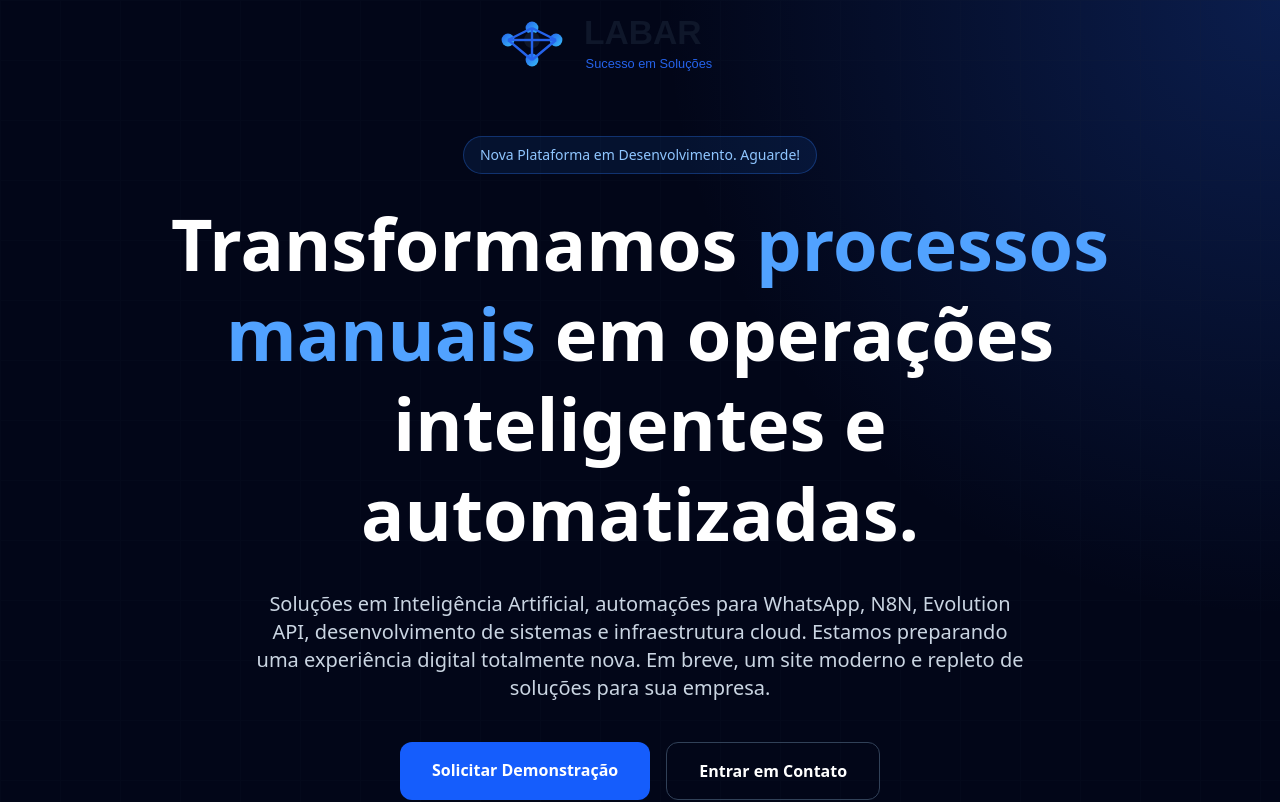
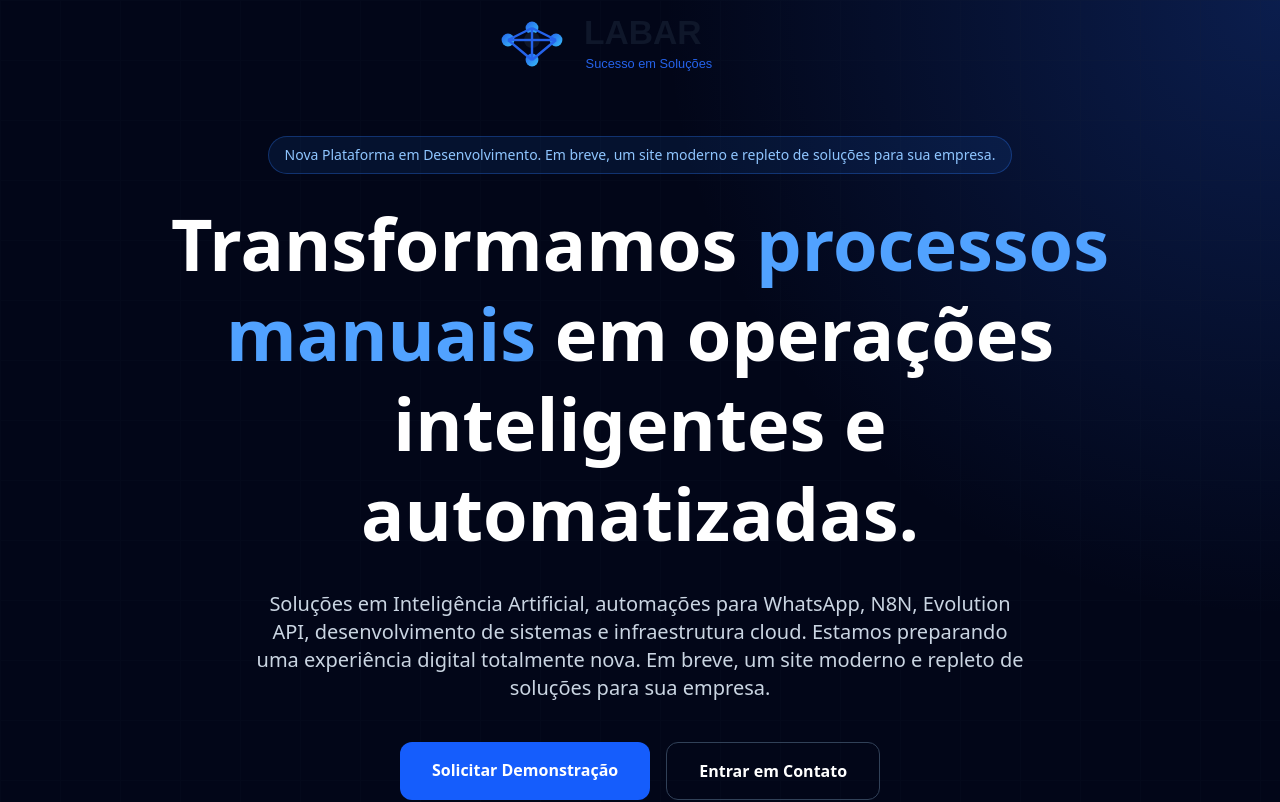
Before and after one commit to jrmalucoin/labar-site, a Next.js app: page /manutencao in a window 1280 px wide. Shown: the top 802 px of the page. Built offline with nearby package versions, Linux system fonts and the light colour scheme.

Commit message:
Atualiza texto da página de manutenção

```diff
--- a/app/manutencao/page.tsx
+++ b/app/manutencao/page.tsx
@@ -19,7 +19,7 @@ export default function Manutencao() {
           />
 
           <span className="mb-6 rounded-full border border-blue-500/30 bg-blue-500/10 px-4 py-2 text-sm text-blue-300">
-            Nova Plataforma em Desenvolvimento. Aguarde!
+            Nova Plataforma em Desenvolvimento. Em breve, um site moderno e repleto de soluções para sua empresa.
           </span>
 
           <h1 className="max-w-5xl text-5xl font-bold leading-tight md:text-7xl">
```
